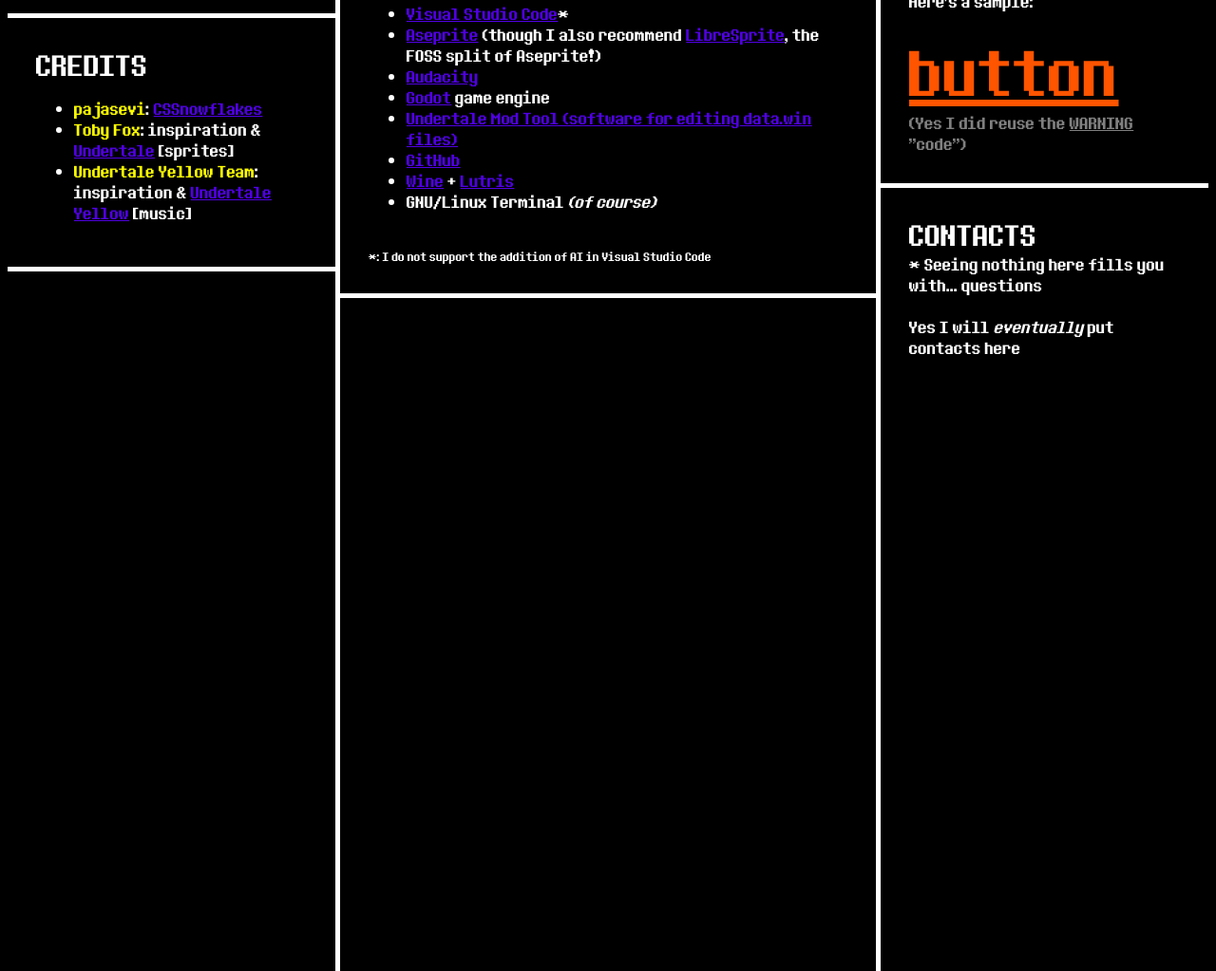
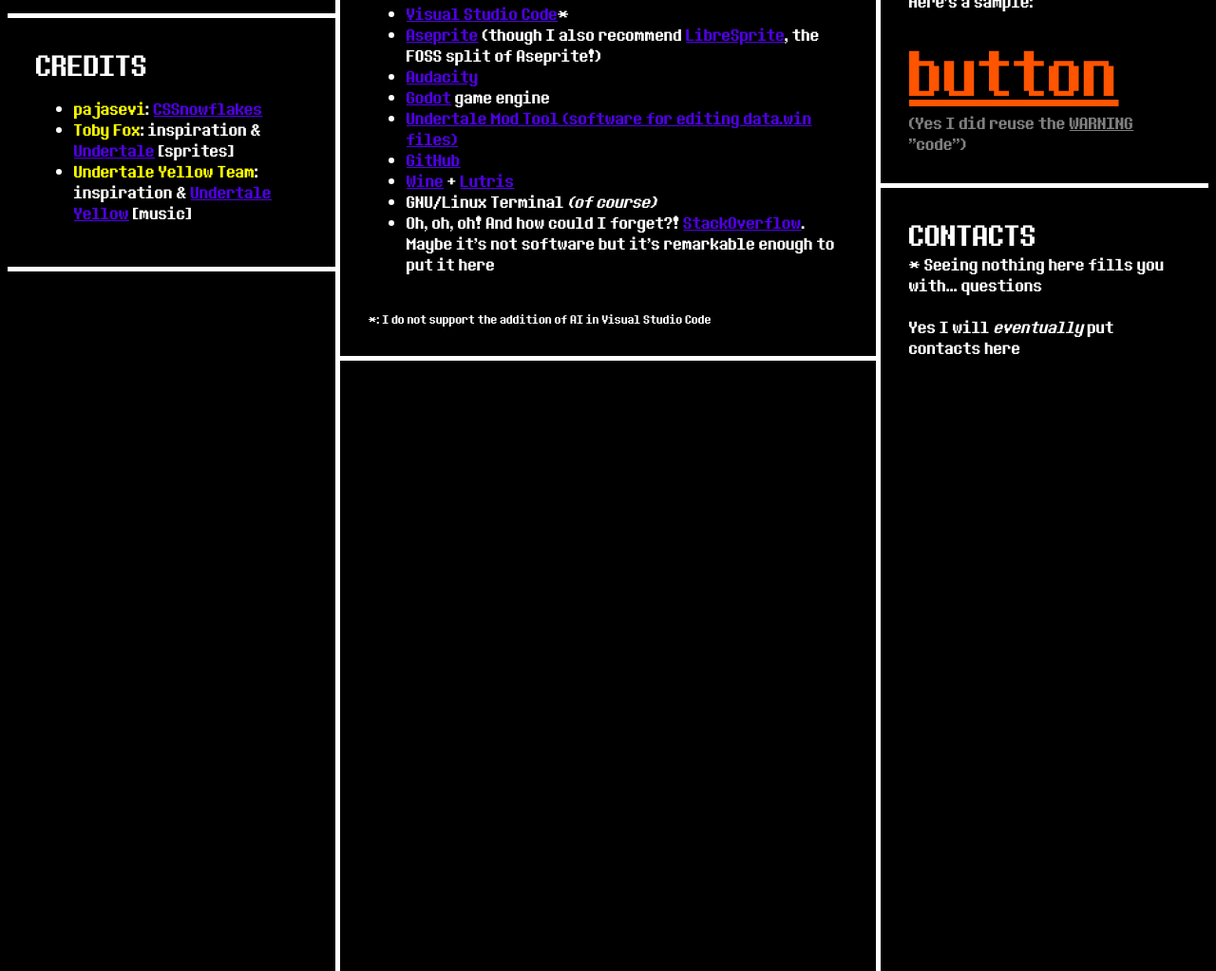
Before and after one commit to GunpowderRat/portfolio, a plain HTML site: page index.html in a window 1280 px wide. Shown: the part 960-1983 px from the top of the page at 95% size. Drawn offline with Linux system fonts and the light colour scheme.

Commit message:
Update index.html
Added StackOverflow

```diff
--- a/index.html
+++ b/index.html
@@ -150,6 +150,7 @@
                     <li><a href="https://github.com/" target="_blank" rel="noopener noreferrer">GitHub</a></li>
                     <li><a href="https://www.winehq.org/" target="_blank" rel="noopener noreferrer">Wine</a> + <a href="https://lutris.net/" target="_blank" rel="noopener noreferrer">Lutris</a></li>
                     <li>GNU/Linux Terminal <i>(of course)</i></li>
+                    <li>Oh, oh, oh! And how could I forget?! <a href="https://stackoverflow.com/questions" target="_blank" rel="noopener noreferrer">StackOverflow</a>. Maybe it's not software but it's remarkable enough to put it here</li>
                 </ul>
                 <br>
                 <span style="font-size: small;">*: I do not support the addition of AI in Visual Studio Code</span>
```
